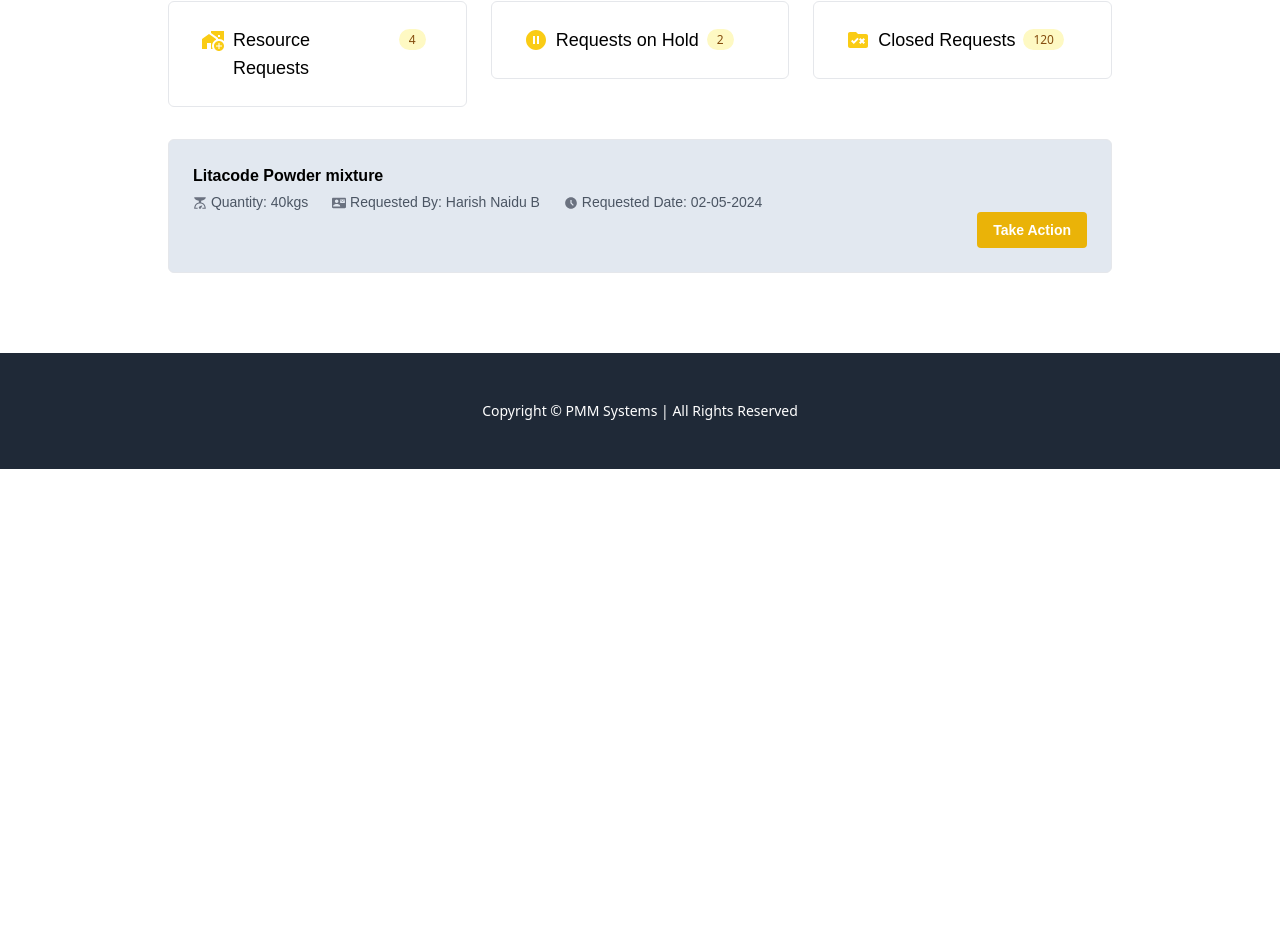
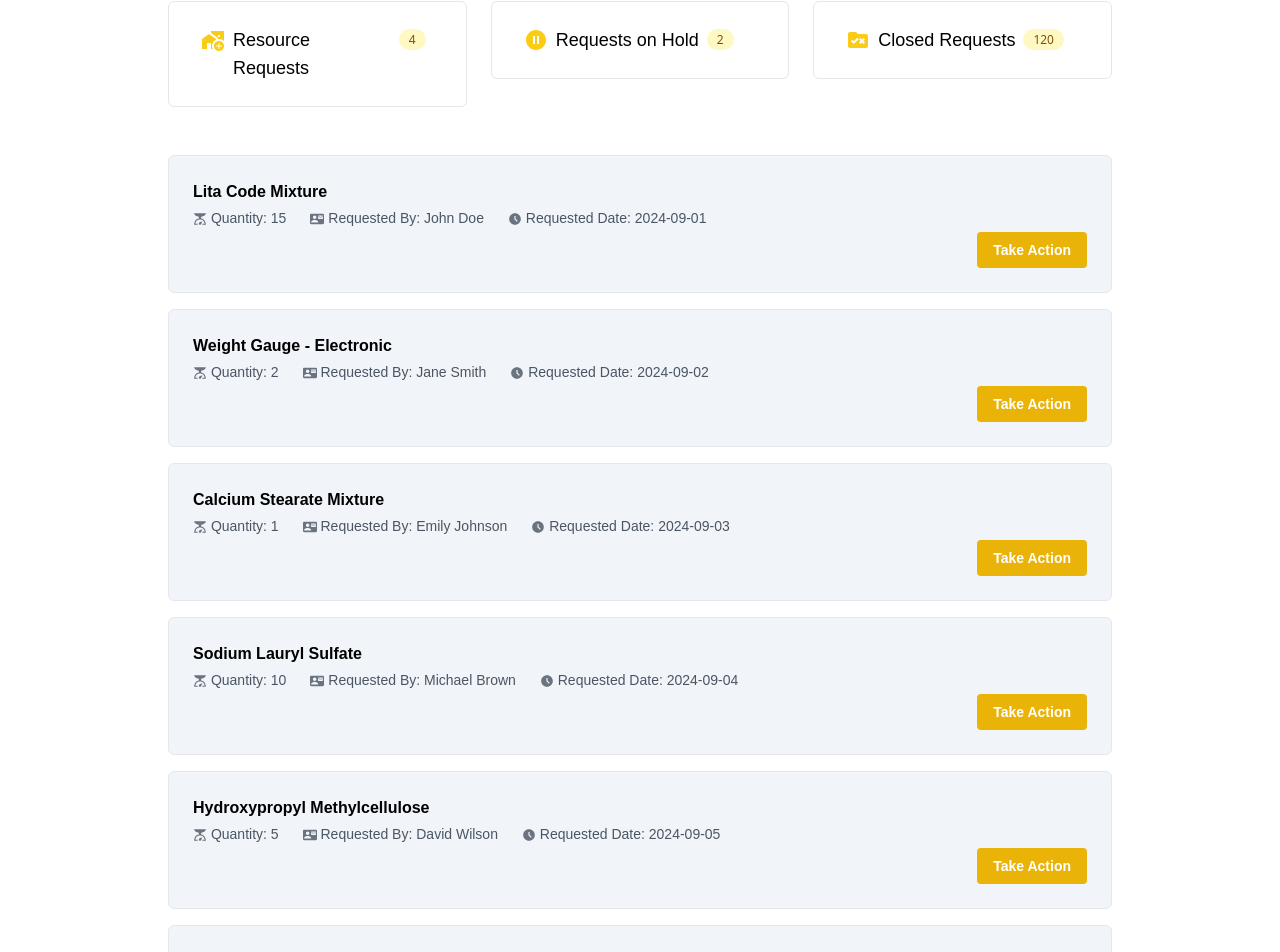
Before and after one commit to Harish1611/Pharma-Medical-Management-System, a React (Create React App) app: page /raw-material-resources/resource-requests in a window 1280 px wide. Shown: the part 251-1203 px from the top of the page. Before the commit the page ends 800 px from the top, so only its background shows below. Built offline with nearby package versions, Linux system fonts and the light colour scheme.

Commit message:
New: Resource Requests render logic using RequestCard Component is implemented

```diff
--- a/src/Components/Home/MedServicesCard.jsx
+++ b/src/Components/Home/MedServicesCard.jsx
@@ -43,7 +43,7 @@ const MedServicesCard = ({ cardData }) => {
                 {item.icon} {/* Render the icon component */}
               </div>
               <div className="flex-col">
-                <p class="text-slate-800 font-normal font-poppins text-lg sm:text-lg hover:text-slate-500 px-3 sm:px-8">
+                <p className="text-slate-800 font-normal font-poppins text-lg sm:text-lg hover:text-slate-500 px-3 sm:px-8">
                   {item.service}
                 </p>{" "}
                 {/* Render the service name */}
--- a/src/Components/RawMaterialResources/DashboardRawCards.jsx
+++ b/src/Components/RawMaterialResources/DashboardRawCards.jsx
@@ -21,7 +21,7 @@ const DashboardRawCards = () => {
               Available Resources
             </h2>
             <div className="mx-2">
-              <span class="bg-green-100 text-green-800 text-xs font-medium me-2 px-2.5 py-0.5 rounded-full dark:bg-green-900 dark:text-green-300">
+              <span className="bg-green-100 text-green-800 text-xs font-medium me-2 px-2.5 py-0.5 rounded-full dark:bg-green-900 dark:text-green-300">
                 30
               </span>
             </div>
@@ -37,7 +37,7 @@ const DashboardRawCards = () => {
               Resource Requests
             </h2>
             <div className="mx-2">
-              <span class="bg-yellow-100 text-yellow-800 text-xs font-medium me-2 px-2.5 py-0.5 rounded-full dark:bg-yellow-900 dark:text-yellow-300">
+              <span className="bg-yellow-100 text-yellow-800 text-xs font-medium me-2 px-2.5 py-0.5 rounded-full dark:bg-yellow-900 dark:text-yellow-300">
                 4
               </span>
             </div>
@@ -53,7 +53,7 @@ const DashboardRawCards = () => {
               Resource Issues
             </h2>
             <div className="mx-2">
-              <span class="bg-red-100 text-red-800 text-xs font-medium me-2 px-2.5 py-0.5 rounded-full dark:bg-red-900 dark:text-red-300">
+              <span className="bg-red-100 text-red-800 text-xs font-medium me-2 px-2.5 py-0.5 rounded-full dark:bg-red-900 dark:text-red-300">
                 2 Issues
               </span>
             </div>
--- a/src/Components/RawMaterialResources/ResourceRequests/RequestCards.jsx
+++ b/src/Components/RawMaterialResources/ResourceRequests/RequestCards.jsx
@@ -2,23 +2,22 @@ import React from "react";
 import ScaleIcon from '@mui/icons-material/Scale';
 import ContactMailIcon from '@mui/icons-material/ContactMail';
 import AccessTimeFilledIcon from '@mui/icons-material/AccessTimeFilled';
-const RequestCards = () => {
+const RequestCards = (props) => {
   return (
-    <div className=" text-left border rounded-md py-6 px-6 mx-2 sm:p-6  bg-slate-200   cursor-pointer  overflow-hidden">
+    <div className=" text-left border rounded-md py-6 px-6 mx-2 my-4 sm:p-6  bg-slate-100   cursor-pointer  overflow-hidden">
       <div>
         <h2 className="text-md font-poppins font-semibold">
-          {" "}
-          Litacode Powder mixture{" "}
+         {props.resource_name}
         </h2>
-        <div className="flex">
-        <p className=" text-gray-600 font-poppins text-sm pt-1">   <ScaleIcon style={{ width: '14px', height: '14px' }} className=" text-gray-500" />  Quantity: 40kgs </p>
-        <p className=" text-gray-600 font-poppins text-sm pt-1 pl-6">  <ContactMailIcon style={{ width: '14px', height: '14px' }} className=" text-gray-500" />  Requested By: Harish Naidu B </p>
-        <p className=" text-gray-600 font-poppins text-sm pt-1 pl-6">  <AccessTimeFilledIcon style={{ width: '14px', height: '14px' }} className=" text-gray-500" />  Requested Date: 02-05-2024 </p>
+        <div className=" sm:flex  ">
+        <p className=" text-gray-600 font-poppins text-sm pt-1">   <ScaleIcon style={{ width: '14px', height: '14px' }} className=" text-gray-500" />  Quantity: {props.quantity} </p>
+        <p className=" text-gray-600 font-poppins text-sm pt-1 sm:pl-6">  <ContactMailIcon style={{ width: '14px', height: '14px' }} className=" text-gray-500" />  Requested By: {props.requested_by} </p>
+        <p className=" text-gray-600 font-poppins text-sm pt-1 sm:pl-6">  <AccessTimeFilledIcon style={{ width: '14px', height: '14px' }} className=" text-gray-500" />  Requested Date: {props.requested_date} </p>
 
         </div>
       </div>
 
-      <div className="flex justify-end  ">
+      <div className="flex sm:justify-end  pt-2 sm:pt-1 ">
         <button
           onClick={() => {}}
           className="bg-yellow-500 hover:bg-black text-sm text-white font-semibold font-poppins py-2 px-4 rounded focus:outline-none  focus:shadow-outline"
--- a/src/Components/RawMaterialResources/ResourceRequests/RequestsOnHold.jsx
+++ b/src/Components/RawMaterialResources/ResourceRequests/RequestsOnHold.jsx
@@ -1,6 +1,8 @@
 import React from "react";
 import TopResourceCards from "./TopResourceCards";
 import HeadingOne from "../../UiComponents/HeadingOne";
+import RequestCards from "./RequestCards";
+import { dummyResource } from "./dummy-resource";
 
 const RequestsOnHold = () => {
   return (
@@ -8,6 +10,17 @@ const RequestsOnHold = () => {
       <HeadingOne headText="Requestes On Hold" />
       <div className="mx-4 my-10 sm:mx-40 sm:my-20">
         <TopResourceCards />
+
+
+        {dummyResource.map((resource, index) => (
+          <RequestCards
+            key={index}
+            resource_name={resource.resource_name}
+            quantity={resource.quantity}
+            requested_by={resource.requested_by}
+            requested_date={resource.requested_date}
+          />
+        ))}
       </div>
     </div>
   );
--- a/src/Components/RawMaterialResources/ResourceRequests/ResourceRequests.jsx
+++ b/src/Components/RawMaterialResources/ResourceRequests/ResourceRequests.jsx
@@ -1,11 +1,9 @@
 import React from "react";
-import { Grid } from "@mui/material";
-import PauseCircleFilledIcon from '@mui/icons-material/PauseCircleFilled';
-import AddHomeWorkIcon from "@mui/icons-material/AddHomeWork";
-import RuleFolderIcon from '@mui/icons-material/RuleFolder';
 import HeadingOne from "../../UiComponents/HeadingOne";
 import TopResourceCards from "./TopResourceCards";
 import RequestCards from "./RequestCards";
+import { dummyResource } from "./dummy-resource";
+
 const ResourceRequests = () => {
   return (
     <div>
@@ -14,9 +12,16 @@ const ResourceRequests = () => {
 
         <TopResourceCards />
 
-        <RequestCards />
 
-
+        {dummyResource.map((resource, index) => (
+          <RequestCards
+            key={index}
+            resource_name={resource.resource_name}
+            quantity={resource.quantity}
+            requested_by={resource.requested_by}
+            requested_date={resource.requested_date}
+          />
+        ))}
 
       </div>
     </div>
--- a/src/Components/RawMaterialResources/ResourceRequests/TopResourceCards.jsx
+++ b/src/Components/RawMaterialResources/ResourceRequests/TopResourceCards.jsx
@@ -22,7 +22,7 @@ const TopResourceCards = () => {
                 Resource Requests
               </h2>
               <div className="mx-2">
-                <span class="bg-yellow-100 text-yellow-800 text-xs font-medium me-2 px-2.5 py-0.5 rounded-full dark:bg-yellow-900 dark:text-yellow-300">
+                <span className="bg-yellow-100 text-yellow-800 text-xs font-medium me-2 px-2.5 py-0.5 rounded-full dark:bg-yellow-900 dark:text-yellow-300">
                   4
                 </span>
               </div>
@@ -37,7 +37,7 @@ const TopResourceCards = () => {
                 Requests on Hold
               </h2>
               <div className="mx-2">
-                <span class="bg-yellow-100 text-yellow-800 text-xs font-medium me-2 px-2.5 py-0.5 rounded-full dark:bg-red-900 dark:text-red-300">
+                <span className="bg-yellow-100 text-yellow-800 text-xs font-medium me-2 px-2.5 py-0.5 rounded-full dark:bg-red-900 dark:text-red-300">
                   2
                 </span>
               </div>
@@ -52,7 +52,7 @@ const TopResourceCards = () => {
                 Closed Requests
               </h2>
               <div className="mx-2">
-                <span class="bg-yellow-100 text-yellow-800 text-xs font-medium me-2 px-2.5 py-0.5 rounded-full dark:bg-green-700 dark:text-green-300">
+                <span className="bg-yellow-100 text-yellow-800 text-xs font-medium me-2 px-2.5 py-0.5 rounded-full dark:bg-green-700 dark:text-green-300">
                   120
                 </span>
               </div>
--- /dev/null
+++ b/src/Components/RawMaterialResources/ResourceRequests/dummy-resource.js
@@ -0,0 +1,62 @@
+export const dummyResource = [
+    {
+      "resource_name": "Lita Code Mixture",
+      "quantity": 15,
+      "requested_by": "John Doe",
+      "requested_date": "2024-09-01"
+    },
+    {
+      "resource_name": "Weight Gauge - Electronic ",
+      "quantity": 2,
+      "requested_by": "Jane Smith",
+      "requested_date": "2024-09-02"
+    },
+    {
+      "resource_name": "Calcium Stearate Mixture ",
+      "quantity": 1,
+      "requested_by": "Emily Johnson",
+      "requested_date": "2024-09-03"
+    },
+    {
+      "resource_name": "Sodium Lauryl Sulfate",
+      "quantity": 10,
+      "requested_by": "Michael Brown",
+      "requested_date": "2024-09-04"
+    },
+    {
+      "resource_name": "Hydroxypropyl Methylcellulose",
+      "quantity": 5,
+      "requested_by": "David Wilson",
+      "requested_date": "2024-09-05"
+    },
+    {
+      "resource_name": "Magnesium Stearate",
+      "quantity": 3,
+      "requested_by": "Linda Clark",
+      "requested_date": "2024-09-06"
+    },
+    {
+      "resource_name": "Mint-flavoured Liquid",
+      "quantity": 25,
+      "requested_by": "Robert Taylor",
+      "requested_date": "2024-09-07"
+    },
+    {
+      "resource_name": "Docusate Sodium",
+      "quantity": 1,
+      "requested_by": "Mary Martinez",
+      "requested_date": "2024-09-08"
+    },
+    {
+      "resource_name": "Polyethylene Glycol ",
+      "quantity": 8,
+      "requested_by": "William Anderson",
+      "requested_date": "2024-09-09"
+    },
+    {
+      "resource_name": "Sodium Starch Glycolate",
+      "quantity": 4,
+      "requested_by": "Patricia Thomas",
+      "requested_date": "2024-09-10"
+    }
+  ]
--- a/src/Components/UiComponents/HeadingOne.jsx
+++ b/src/Components/UiComponents/HeadingOne.jsx
@@ -21,7 +21,7 @@ const HeadingOne = (props) => {
 
         <div className='pl-10 text-left'>
             <h2 className=' font-bold font-cinzel text-lg sm:text-2xl pt-8 pb-2  '> {props.headText} </h2>
-            <hr class="w-48 h-1  bg-[#FFDE59] border-0 rounded " />
+            <hr className="w-48 h-1  bg-[#FFDE59] border-0 rounded " />
 
         </div>
         </animated.div>
```
Also changed, not shown: src/Components/RawMaterialResources/ResourceRequests/ClosedRequests.jsx (+14 -0 lines), src/Pages/Login.jsx (+20 -20 lines).
